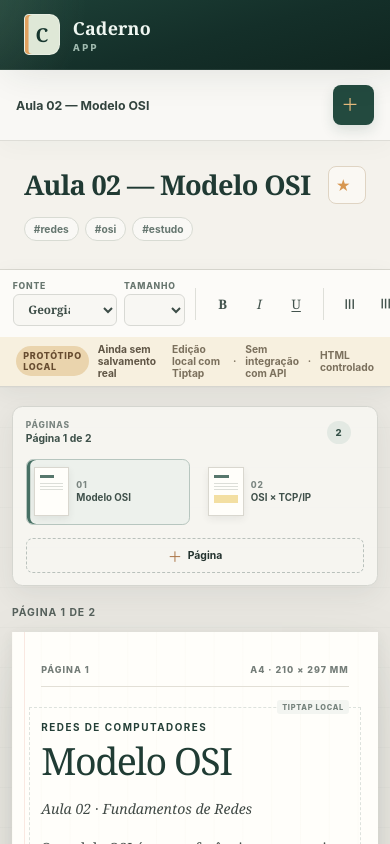
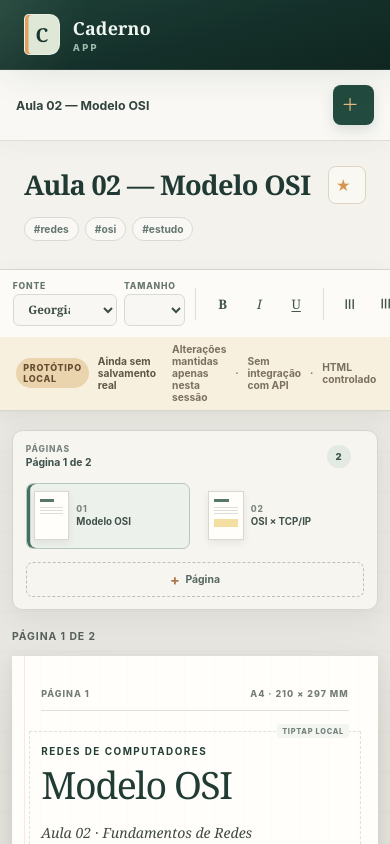
Before and after one commit to jotaCorsino/notes.app, a React (Vite) app in the folder frontend/caderno-app-web/: page / in a window 390 px wide. Shown: the top 844 px of the page. Built offline with nearby package versions, Linux system fonts and the light colour scheme.

Commit message:
feat: add local page switching

```diff
--- a/frontend/caderno-app-web/src/App.css
+++ b/frontend/caderno-app-web/src/App.css
@@ -813,10 +813,29 @@
 
 .page-thumbnail {
   display: grid;
-  gap: 0.45rem;
   padding: 0.45rem;
   border: 1px solid transparent;
   border-radius: 0.45rem;
+}
+
+.page-thumbnail__button {
+  display: grid;
+  width: 100%;
+  gap: 0.45rem;
+  padding: 0;
+  border: 0;
+  color: inherit;
+  background: transparent;
+  text-align: left;
+}
+
+.page-thumbnail__button:not(:disabled) {
+  cursor: pointer;
+}
+
+.page-thumbnail:hover {
+  border-color: #d1d9d4;
+  background: #f4f6f2;
 }
 
 .page-thumbnail--active {
@@ -884,6 +903,16 @@
   background: transparent;
   font-size: 0.65rem;
   font-weight: 750;
+}
+
+.add-page-button:not(:disabled) {
+  cursor: pointer;
+}
+
+.add-page-button:not(:disabled):hover {
+  border-color: #8ca79b;
+  color: #34584d;
+  background: #eef2ed;
 }
 
 .add-page-button span {
@@ -1345,6 +1374,12 @@
     align-items: center;
   }
 
+  .page-thumbnail__button {
+    grid-template-columns: 2.2rem minmax(0, 1fr);
+    grid-column: 1 / -1;
+    align-items: center;
+  }
+
   .page-thumbnail__paper {
     width: 2.2rem;
     padding: 0.45rem 0.3rem;
--- a/frontend/caderno-app-web/src/components/A4EditorPage.tsx
+++ b/frontend/caderno-app-web/src/components/A4EditorPage.tsx
@@ -1,49 +1,17 @@
 import type { Editor } from '@tiptap/react'
-import type { NotebookPage, NotePageContent } from '../types/notebook'
+import type { NotebookPage } from '../types/notebook'
 import { RichTextEditor } from './RichTextEditor'
 
 interface A4EditorPageProps {
   page: NotebookPage
+  contentHtml: string
+  onContentChange?: (content: string) => void
   onEditorReady?: (editor: Editor | null) => void
 }
 
-const escapeHtml = (value: string) =>
-  value
-    .replaceAll('&', '&amp;')
-    .replaceAll('<', '&lt;')
-    .replaceAll('>', '&gt;')
-    .replaceAll('"', '&quot;')
-    .replaceAll("'", '&#39;')
-
-const createEditorHtml = (content: NotePageContent) => {
-  const layerItems = content.layers
-    .map(
-      (layer) =>
-        `<li><strong>${layer.number}. ${escapeHtml(layer.name)}</strong>: ${escapeHtml(layer.description)}</li>`,
-    )
-    .join('')
-
-  const layersHtml = layerItems ? `<ul>${layerItems}</ul>` : ''
-
-  return `
-    <p><strong>${escapeHtml(content.eyebrow)}</strong></p>
-    <h1>${escapeHtml(content.title)}</h1>
-    <p><em>${escapeHtml(content.subtitle)}</em></p>
-    <p>${escapeHtml(content.introduction)}</p>
-    <blockquote><p><mark>${escapeHtml(content.highlight)}</mark></p></blockquote>
-    <h2>${escapeHtml(content.sectionTitle)}</h2>
-    <p>${escapeHtml(content.sectionBody)}</p>
-    ${layersHtml}
-    <h3>${escapeHtml(content.takeawayTitle)}</h3>
-    <p>${escapeHtml(content.takeawayBody)}</p>
-    <p>${escapeHtml(content.nextStudy)}</p>
-  `
-}
-
-export function A4EditorPage({ page, onEditorReady }: A4EditorPageProps) {
+export function A4EditorPage({ contentHtml, page, onContentChange, onEditorReady }: A4EditorPageProps) {
   const { content } = page
   const pageTitleId = `page-title-${page.id}`
-  const initialContent = createEditorHtml(content)
 
   return (
     <article className="a4-page a4-editor-page" aria-labelledby={pageTitleId}>
@@ -57,9 +25,10 @@ export function A4EditorPage({ page, onEditorReady }: A4EditorPageProps) {
       </h2>
 
       <RichTextEditor
-        initialContent={initialContent}
+        initialContent={contentHtml}
         labelledBy={pageTitleId}
         pageNumber={page.pageNumber}
+        onContentChange={onContentChange}
         onEditorReady={onEditorReady}
       />
 
--- a/frontend/caderno-app-web/src/components/A4EditorWorkspace.tsx
+++ b/frontend/caderno-app-web/src/components/A4EditorWorkspace.tsx
@@ -1,17 +1,115 @@
-import { useState } from 'react'
+import { useCallback, useState } from 'react'
 import type { Editor } from '@tiptap/react'
-import type { NotebookPage } from '../types/notebook'
+import type { NotebookPage, NotePageContent } from '../types/notebook'
 import { A4EditorPage } from './A4EditorPage'
 import { EditorToolbar } from './EditorToolbar'
 import { PageNavigator } from './PageNavigator'
+
+interface LocalNotebookPage extends NotebookPage {
+  contentHtml: string
+}
 
 interface A4EditorWorkspaceProps {
   pages: NotebookPage[]
   activePage: NotebookPage
 }
 
+const escapeHtml = (value: string) =>
+  value
+    .replaceAll('&', '&amp;')
+    .replaceAll('<', '&lt;')
+    .replaceAll('>', '&gt;')
+    .replaceAll('"', '&quot;')
+    .replaceAll("'", '&#39;')
+
+const createEditorHtml = (content: NotePageContent) => {
+  const layerItems = content.layers
+    .map(
+      (layer) =>
+        `<li><strong>${layer.number}. ${escapeHtml(layer.name)}</strong>: ${escapeHtml(layer.description)}</li>`,
+    )
+    .join('')
+
+  const layersHtml = layerItems ? `<ul>${layerItems}</ul>` : ''
+
+  return `
+    <p><strong>${escapeHtml(content.eyebrow)}</strong></p>
+    <h1>${escapeHtml(content.title)}</h1>
+    <p><em>${escapeHtml(content.subtitle)}</em></p>
+    <p>${escapeHtml(content.introduction)}</p>
+    <blockquote><p><mark>${escapeHtml(content.highlight)}</mark></p></blockquote>
+    <h2>${escapeHtml(content.sectionTitle)}</h2>
+    <p>${escapeHtml(content.sectionBody)}</p>
+    ${layersHtml}
+    <h3>${escapeHtml(content.takeawayTitle)}</h3>
+    <p>${escapeHtml(content.takeawayBody)}</p>
+    <p>${escapeHtml(content.nextStudy)}</p>
+  `
+}
+
+const createLocalPage = (page: NotebookPage): LocalNotebookPage => ({
+  ...page,
+  contentHtml: createEditorHtml(page.content),
+})
+
+const createBlankPageContent = (pageNumber: number): NotePageContent => ({
+  eyebrow: 'Rascunho local',
+  title: `Nova página ${pageNumber}`,
+  subtitle: 'Página A4 criada nesta sessão',
+  introduction: 'Comece suas anotações aqui.',
+  highlight: 'Esta página existe apenas localmente enquanto a sessão estiver aberta.',
+  sectionTitle: 'Primeiro tópico',
+  sectionBody: 'Adicione definições, exemplos e lembretes importantes.',
+  layers: [],
+  takeawayTitle: 'Para lembrar',
+  takeawayBody: 'O conteúdo ainda não é salvo no backend.',
+  nextStudy: 'Próximo passo: organizar esta página antes de sair da sessão.',
+})
+
+const createBlankLocalPage = (pageNumber: number): LocalNotebookPage => {
+  const content = createBlankPageContent(pageNumber)
+
+  return {
+    id: `local-page-${pageNumber}-${Date.now()}`,
+    pageNumber,
+    widthMm: 210,
+    heightMm: 297,
+    contentFormat: 'html',
+    content,
+    contentHtml: '<h1>Nova página</h1><p>Comece suas anotações aqui.</p>',
+  }
+}
+
 export function A4EditorWorkspace({ pages, activePage }: A4EditorWorkspaceProps) {
   const [editor, setEditor] = useState<Editor | null>(null)
+  const [localPages, setLocalPages] = useState<LocalNotebookPage[]>(() => pages.map(createLocalPage))
+  const [activePageId, setActivePageId] = useState(activePage.id)
+  const activeLocalPage =
+    localPages.find((page) => page.id === activePageId) ?? localPages[0] ?? createLocalPage(activePage)
+
+  const handleContentChange = useCallback(
+    (contentHtml: string) => {
+      setLocalPages((currentPages) =>
+        currentPages.map((page) =>
+          page.id === activePageId
+            ? {
+                ...page,
+                contentHtml,
+              }
+            : page,
+        ),
+      )
+    },
+    [activePageId],
+  )
+
+  const handleAddPage = useCallback(() => {
+    const nextPageNumber = Math.max(...localPages.map((page) => page.pageNumber), 0) + 1
+    const nextPage = createBlankLocalPage(nextPageNumber)
+
+    setLocalPages((currentPages) => [...currentPages, nextPage])
+    setActivePageId(nextPage.id)
+  }, [localPages])
 
   return (
     <section className="editor-workspace" aria-label="Protótipo local do editor A4">
@@ -23,23 +121,35 @@ export function A4EditorWorkspace({ pages, activePage }: A4EditorWorkspaceProps)
             <strong>Ainda sem salvamento real</strong>
           </div>
           <div className="prototype-banner__details">
-            <span>Edição local com Tiptap</span>
+            <span>Alterações mantidas apenas nesta sessão</span>
             <span aria-hidden="true">·</span>
             <span>Sem integração com API</span>
             <span aria-hidden="true">·</span>
-            <span>{activePage.contentFormat.toUpperCase()} controlado</span>
+            <span>{activeLocalPage.contentFormat.toUpperCase()} controlado</span>
           </div>
         </div>
       </div>
 
       <div className="editor-canvas">
-        <PageNavigator pages={pages} activePageNumber={activePage.pageNumber} />
+        <PageNavigator
+          pages={localPages}
+          activePageId={activeLocalPage.id}
+          onAddPage={handleAddPage}
+          onSelectPage={setActivePageId}
+        />
         <div className="editor-page-area">
           <div className="editor-page-area__status">
-            <span>Página {activePage.pageNumber} de {pages.length}</span>
-            <span>Área de edição · 100%</span>
+            <span>
+              Página {activeLocalPage.pageNumber} de {localPages.length}
+            </span>
+            <span>Edição local · sem salvamento no backend</span>
           </div>
-          <A4EditorPage page={activePage} onEditorReady={setEditor} />
+          <A4EditorPage
+            contentHtml={activeLocalPage.contentHtml}
+            page={activeLocalPage}
+            onContentChange={handleContentChange}
+            onEditorReady={setEditor}
+          />
         </div>
       </div>
     </section>
--- a/frontend/caderno-app-web/src/components/PageNavigator.tsx
+++ b/frontend/caderno-app-web/src/components/PageNavigator.tsx
@@ -2,29 +2,42 @@ import type { NotebookPage } from '../types/notebook'
 
 interface PageNavigatorProps {
   pages: NotebookPage[]
-  activePageNumber: number
+  activePageId: string
+  onAddPage: () => void
+  onSelectPage: (pageId: string) => void
 }
 
-export function PageNavigator({ pages, activePageNumber }: PageNavigatorProps) {
+export function PageNavigator({ pages, activePageId, onAddPage, onSelectPage }: PageNavigatorProps) {
+  const activePage = pages.find((page) => page.id === activePageId) ?? pages[0]
+
   return (
-    <aside className="page-navigator" aria-label="Navegação visual de páginas">
+    <aside className="page-navigator" aria-label="Navegação de páginas do editor">
       <header className="page-navigator__header">
         <div>
           <span>Páginas</span>
-          <strong>Página {activePageNumber} de {pages.length}</strong>
+          <strong>
+            Página {activePage?.pageNumber ?? 1} de {pages.length}
+          </strong>
         </div>
         <span className="page-navigator__count">{pages.length}</span>
       </header>
 
       <ol className="page-thumbnail-list">
         {pages.map((page) => {
-          const isActive = page.pageNumber === activePageNumber
+          const isActive = page.id === activePageId
 
           return (
             <li
               className={isActive ? 'page-thumbnail page-thumbnail--active' : 'page-thumbnail'}
               key={page.id}
               aria-current={isActive ? 'page' : undefined}
+            >
+              <button
+                className="page-thumbnail__button"
+                type="button"
+                aria-label={`Abrir página ${page.pageNumber}: ${page.content.title}`}
+                aria-pressed={isActive}
+                onClick={() => onSelectPage(page.id)}
               >
                 <div className="page-thumbnail__paper" aria-hidden="true">
                   <span className="page-thumbnail__title" />
@@ -37,13 +50,14 @@ export function PageNavigator({ pages, activePageNumber }: PageNavigatorProps) {
                   <span>{page.pageNumber.toString().padStart(2, '0')}</span>
                   <strong>{page.content.title}</strong>
                 </div>
+              </button>
             </li>
           )
         })}
       </ol>
 
-      <button className="add-page-button" type="button" disabled>
-        <span aria-hidden="true">＋</span>
+      <button className="add-page-button" type="button" onClick={onAddPage}>
+        <span aria-hidden="true">+</span>
         Página
       </button>
     </aside>
```
Also changed, not shown: 1 other file (tests, documents, lock files or other folders). Lines whose indentation alone changed are shown as unchanged.
